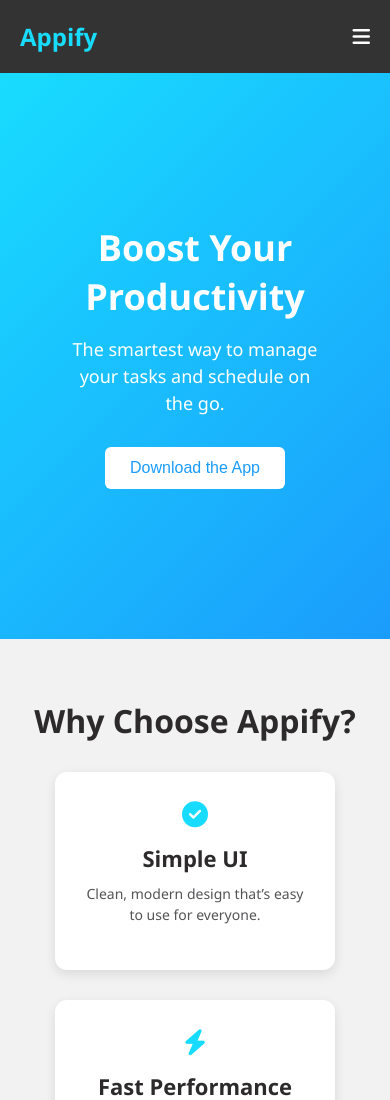
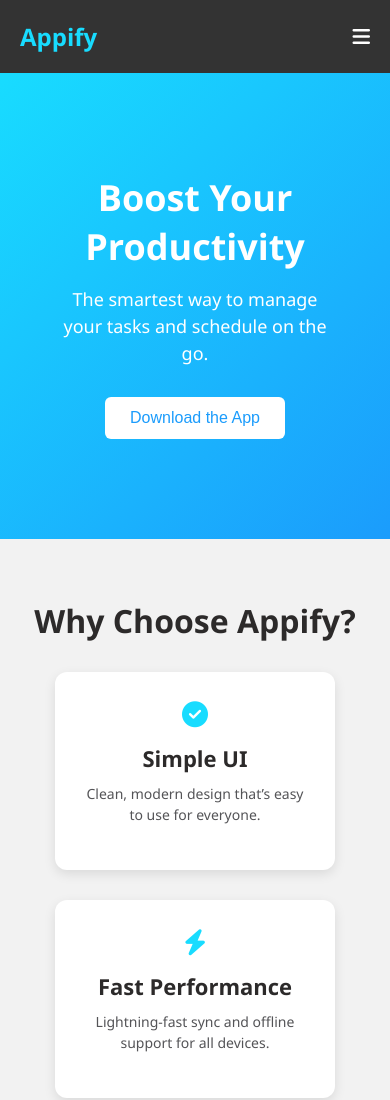
Before and after one commit to alihossen1209/Landing-Page, a plain HTML site: page index.html in a window 390 px wide. Shown: the top 1100 px of the page. Drawn offline with Linux system fonts and the light colour scheme.

Commit message:
Update style.css

```diff
--- a/style.css
+++ b/style.css
@@ -265,7 +265,7 @@
 
 /* ====== Responsive Css ====== */
 @media (max-width: 650px) {
-  .hero_container {
+  .hero {
     padding: 50px 10px;
   }
   .hero_container h2 {
```
